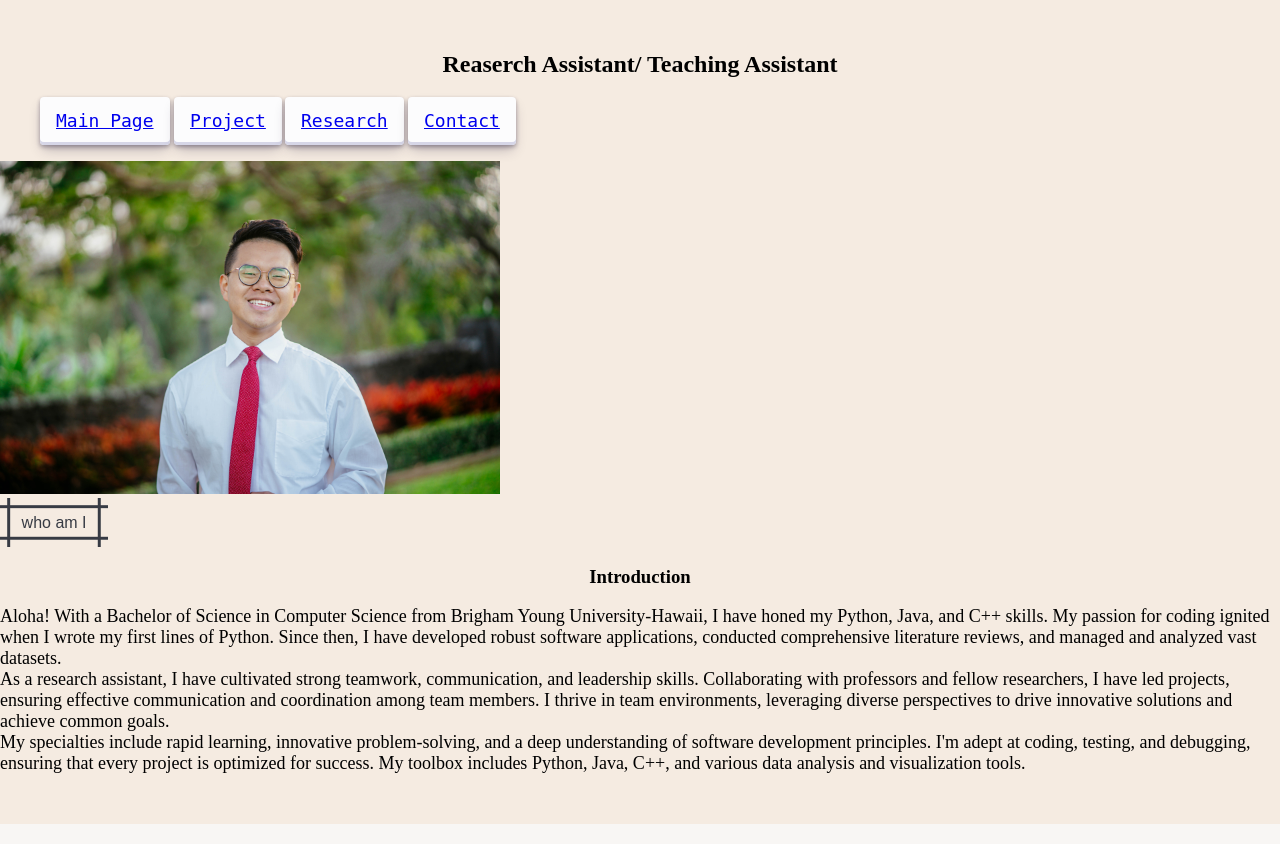
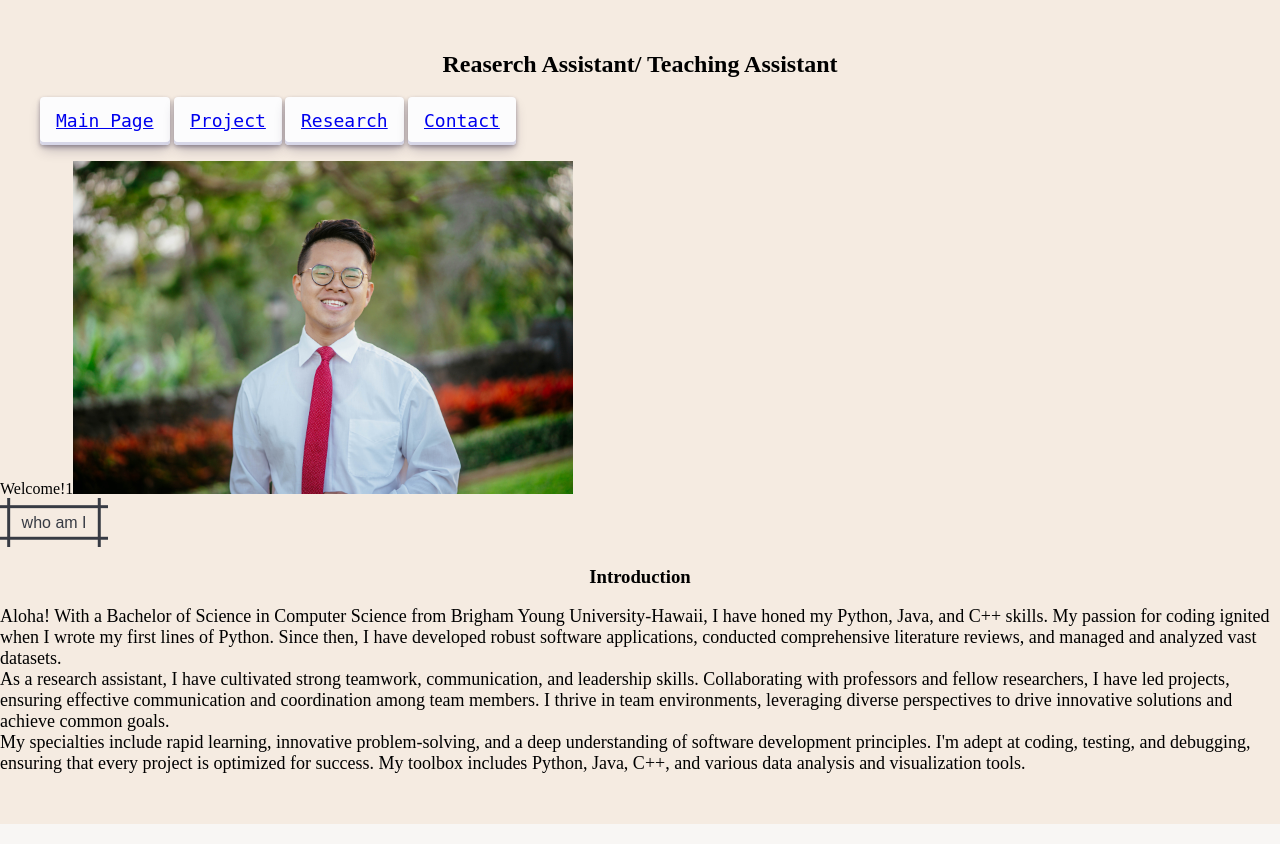
Before and after one commit to CHAOLIN99/Web-php, a PHP site: page /?name=1 in a window 1280 px wide. Shown: the part 138-982 px from the top of the page. Run offline with PHP 8.4, Linux system fonts and the light colour scheme.

Commit message:
Add query string

```diff
--- a/src/index.php
+++ b/src/index.php
@@ -1,5 +1,6 @@
 <?php include("head.php"); //It use the header page instead of header code
    $string = "Introduction"; ?>
+<?php echo "Welcome!".$_GET['name'] //please add your name in the URL by typeing ?name=your name ?>
 <img class="img0" src="wei.jpg" alt="Wei's picture">
 <div>
    <button class ="button-89">who am I</button>
```
